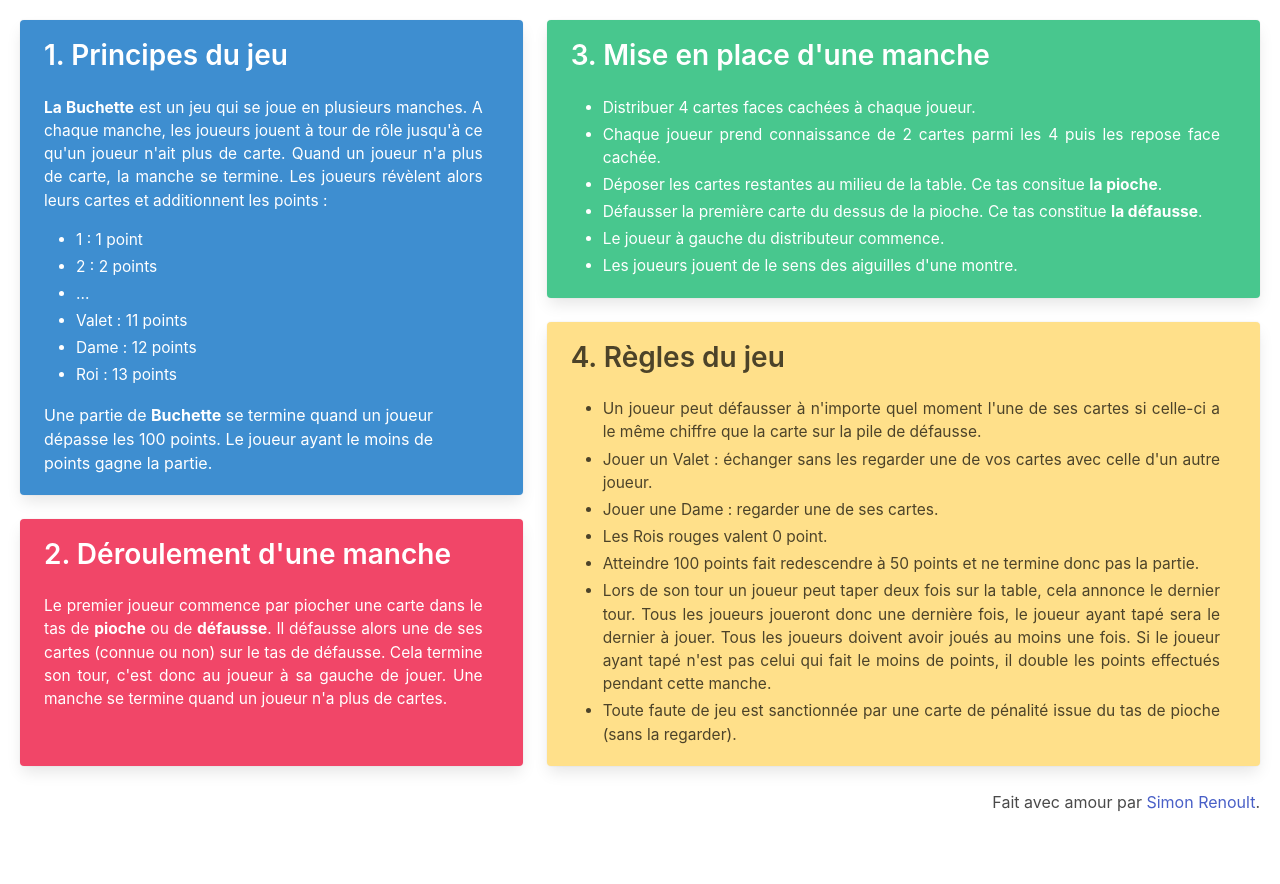
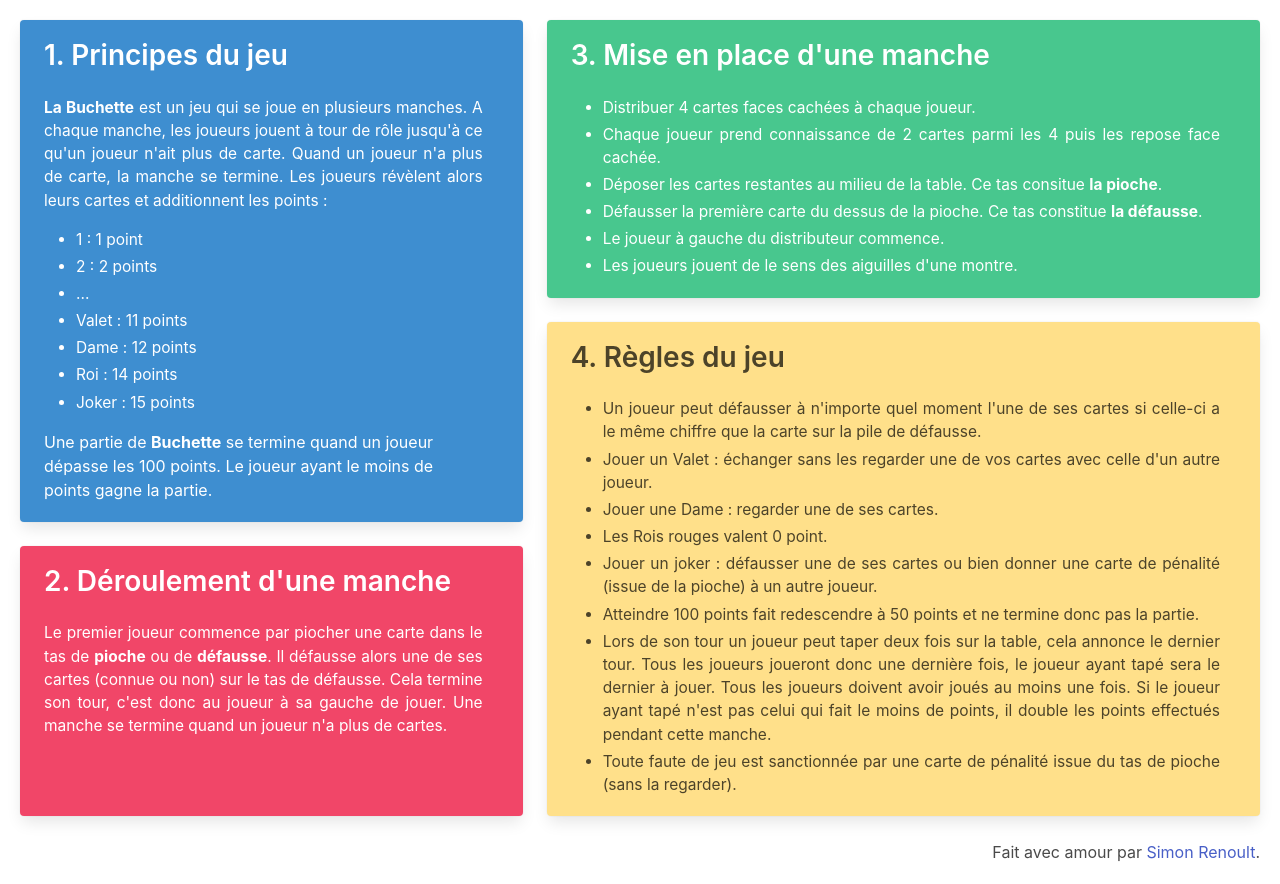
Before and after one commit to simonrenoult/labuchette.com, a website: page public/index.html in a window 1280 px wide. Before the commit the page ends 834 px from the top, so only its background shows below. Drawn offline with nearby package versions, Linux system fonts and the light colour scheme.

Commit message:
Update index.html
ajout joker

```diff
--- a/public/index.html
+++ b/public/index.html
@@ -43,7 +43,8 @@
             <li>...</li>
             <li>Valet : 11 points</li>
             <li>Dame : 12 points</li>
-            <li>Roi : 13 points</li>
+            <li>Roi : 14 points</li>
+            <li>Joker : 15 points</li>
           </ul>
           Une partie de <b>Buchette</b> se termine quand un joueur dépasse les 100 points.
           Le joueur ayant le moins de points gagne la partie.
@@ -88,6 +89,9 @@
             Les Rois rouges valent 0 point.
           </li>
           <li>
+            Jouer un joker : défausser une de ses cartes ou bien donner une carte de pénalité (issue de la pioche) à un autre joueur.
+          </li>
+          <li>
             Atteindre 100 points fait redescendre à 50 points et ne termine donc pas la partie.
           </li>
           <li>
```
